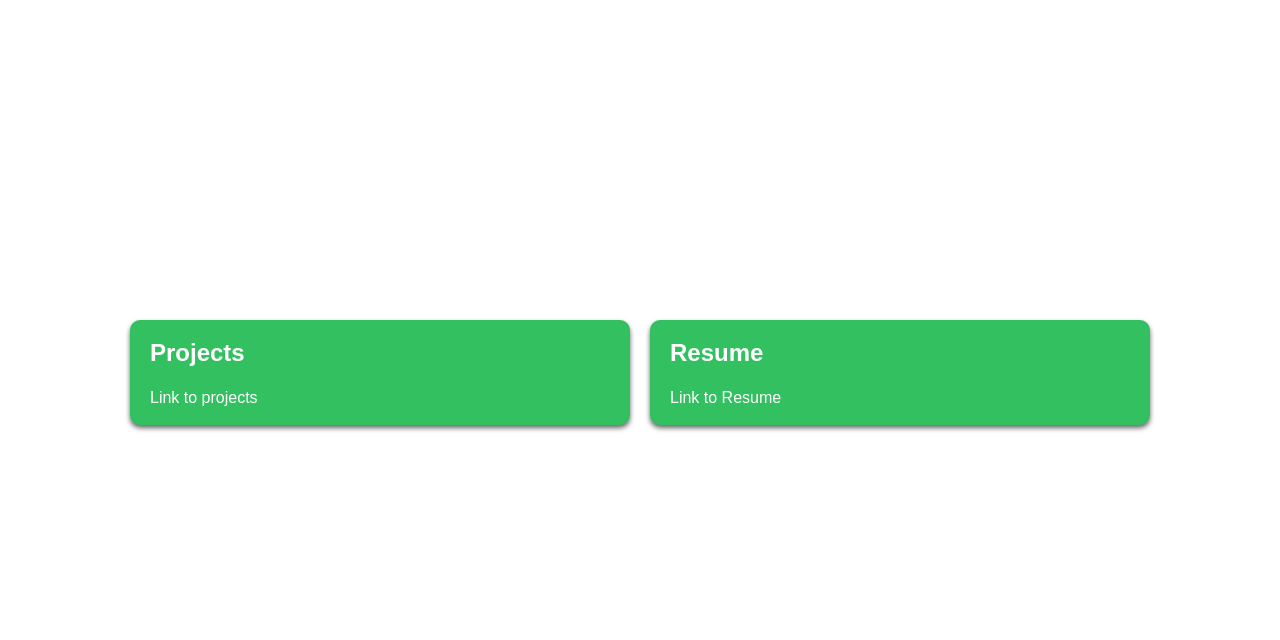
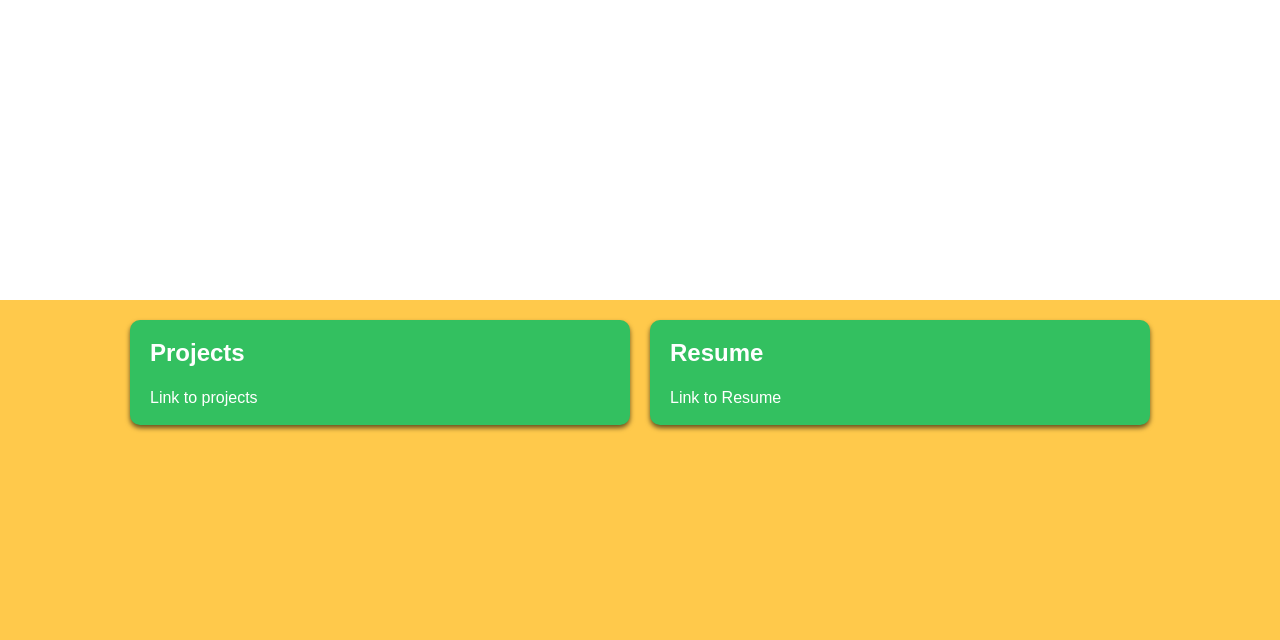
Before and after one commit to mbemshey/madison.emshey.ca, a plain HTML site: page index.html in a window 1280 px wide. Shown: the part 160-800 px from the top of the page. Drawn offline with Linux system fonts and the light colour scheme.

Commit message:
fixed colors

```diff
--- a/css/main.css
+++ b/css/main.css
@@ -16,7 +16,7 @@ body {
     font-size: 16px;
     line-height: 1.5;
     color: #333;
-    background: #fff;
+    background: rgb(255, 201, 75);
 }
 
 img {
@@ -77,7 +77,7 @@ ul {
 
 .header {
     background-color: #fff;
-    color: #fff;
+    color: #000;
     min-height: 400px;
 }
 
--- a/index.html
+++ b/index.html
@@ -5,7 +5,7 @@
     <meta charset="UTF-8" />
     <meta http-equiv="X-UA-Compatible" content="IE=edge" />
     <meta name="viewport" content="width=device-width, initial-scale=1.0" />
-    <link rel="stylesheet" href="../css/main.css" />
+    <link rel="stylesheet" href="./../css/main.css" />
     <title>Madison's Page</title>
 </head>
 
```
